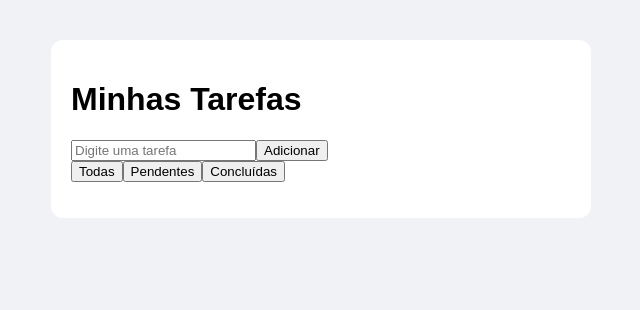
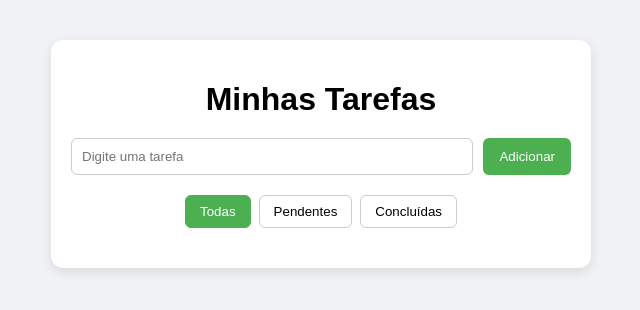
Before and after one commit to Lucavinini/Teste-Tecnico-Zaine, a React (Vite) app in the folder teste-zaine-estagio/: page / in a window 1280 px wide. Shown: the top 310 px of the page, without its empty margins (319-959 px from the left). Built offline with nearby package versions, Linux system fonts and the light colour scheme.

Commit message:
style: refaz e comenta o design inicial

```diff
--- a/teste-zaine-estagio/src/index.css
+++ b/teste-zaine-estagio/src/index.css
@@ -1,13 +1,178 @@
+/*Utilizar um estilo global vai me ajudar a visualizar melhor o projeto nessa fase,
+pois pretendo a partir dessa base, expandir para novas funcionalidades: novos botoes,
+cores, responsividade melhor, correção de bugs, ex: (Se a tarefa do user for muito longa o texto vai para o canto
+da tela).
+
+ * Eu começo com um reset básico do 'body'.
+ * Eu removo a 'margin' padrão do navegador e defino uma fonte 'sans-serif' limpa
+ * para consistência.
+ * O 'background-color' cinza claro (#f0f2f5) é para que o container
+ * principal da aplicação (que será branco) tenha um contraste e pareça "flutuar".
+ */
 body {
   margin: 0;
   font-family: Arial, sans-serif;
   background-color: #f0f2f5;
 }
 
+/*
+ * Este é o container principal que "segura" toda a aplicação.
+ * Eu defino um 'max-width' para que ele fique legível em telas grandes (não esticando demais).
+ * O 'margin: 40px auto' é um truque clássico: 40px de respiro vertical (topo/baixo)
+ * e 'auto' nas laterais, o que centraliza horizontalmente o bloco.
+ * O 'border-radius' e o 'box-shadow' são para criar o estilo de "card" moderno,
+ * dando profundidade e destacando-o do fundo cinza do body.
+ */
 .app-container {
   max-width: 500px;
   margin: 40px auto;
   padding: 20px;
   border-radius: 12px;
   background: #fff;
+  box-shadow: 0 4px 12px rgba(0, 0, 0, 0.1);
 }
+
+header h1 {
+  text-align: center;
+  margin-bottom: 20px;
+}
+
+/* --- Formulário --- */
+/*
+ * Aqui eu uso Flexbox para o layout do formulário (input + botão).
+ * 'display: flex' coloca os dois itens lado a lado, na horizontal.
+ * 'gap: 10px' é a forma moderna de aplicar um espaçamento consistente
+ * entre os itens flex (o input e o botão), substituindo o uso de margens.
+ */
+.task-form {
+  display: flex;
+  gap: 10px;
+  margin-bottom: 20px;
+}
+
+/*
+ * A regra mais importante aqui é 'flex: 1'.
+ * Como o pai (.task-form) é um flex container, 'flex: 1' diz ao input para
+ * "crescer e ocupar todo o espaço horizontal disponível".
+ * Isso empurra o botão "Adicionar" para o canto e faz o layout ser fluido.
+ */
+.task-input {
+  flex: 1;
+  padding: 10px;
+  border: 1px solid #ccc;
+  border-radius: 6px;
+}
+
+/* * Estilização padrão do botão de submit. Eu removo a borda,
+ * dou uma cor de fundo verde (indicando ação positiva) e mudo o cursor.
+ */
+.task-form button {
+  padding: 10px 16px;
+  border: none;
+  border-radius: 6px;
+  background: #4caf50;
+  color: white;
+  cursor: pointer;
+}
+
+/* Feedback visual simples ao passar o mouse. */
+.task-form button:hover {
+  background: #45a049;
+}
+
+/* --- Filtros --- */
+/* * Eu também uso Flexbox para os botões de filtro.
+ * 'justify-content: center' centraliza o grupo de botões horizontalmente no container.
+ */
+.filter-controls {
+  display: flex;
+  justify-content: center;
+  gap: 8px;
+  margin-bottom: 20px;
+}
+
+/* Estilo padrão de um botão de filtro (estado "inativo"). */
+.filter-btn {
+  padding: 8px 14px;
+  border: 1px solid #ccc;
+  border-radius: 6px;
+  background: white;
+  cursor: pointer;
+}
+
+/*
+ * Este é o seletor-chave que conecta o CSS ao meu estado do React.
+ * Eu uso um seletor encadeado (.filter-btn.active). Quando meu componente React
+ * (FiltrosTarefas) adiciona dinamicamente a classe 'active' ao botão,
+ * este estilo é aplicado, sobrescrevendo o padrão (fundo verde, texto branco),
+ * mostrando visualmente qual filtro está selecionado.
+ */
+.filter-btn.active {
+  background: #4caf50;
+  color: white;
+  border-color: #4caf50;
+}
+
+/* --- Lista de tarefas --- */
+/*
+ * Reset padrão para a <ul> da lista.
+ * 'list-style: none' remove os "bullet points" (bolinhas).
+ * 'padding: 0' remove o recuo (indentação) padrão que os navegadores aplicam em listas.
+ */
+.task-list {
+  list-style: none;
+  padding: 0;
+}
+
+/*
+ * Eu uso Flexbox novamente para cada item (o <li>).
+ * Isso alinha os filhos (botão toggle, texto, botão remover) horizontalmente.
+ * 'align-items: center' é crucial aqui para garantir que, mesmo com fontes
+ * ou elementos de tamanhos diferentes (como os ícones e o texto),
+ * todos fiquem perfeitamente alinhados na vertical (no centro).
+ */
+.task-item {
+  display: flex;
+  align-items: center;
+  gap: 10px;
+  padding: 8px;
+  border-bottom: 1px solid #eee; /* Separador leve */
+}
+
+/*
+ * Este é o outro seletor que depende do meu estado do React.
+ * Quando o estado da tarefa muda, o React adiciona a classe 'completed' ao <li> (o .task-item).
+ * Eu uso este seletor descendente para aplicar o 'line-through' (riscado)
+ * e a cor cinza *apenas* no texto (.task-text), e não nos botões.
+ */
+.task-item.completed .task-text {
+  text-decoration: line-through;
+  color: #888;
+}
+
+/*
+ * Eu removo o estilo padrão do botão de toggle para que ele pareça mais um ícone
+ * clicável do que um botão HTML padrão.
+ */
+.toggle-btn {
+  border: none;
+  background: transparent;
+  font-size: 18px;
+  cursor: pointer;
+}
+
+/*
+ * Além de resetar o estilo, a regra mais importante aqui é 'margin-left: auto'.
+ * Como o pai (.task-item) é 'display: flex', aplicar 'margin-left: auto'
+ * em um item filho (este botão) é um "truque" do Flexbox.
+ * Ele força o item a preencher toda a margem disponível à sua esquerda,
+ * "empurrando" ele automaticamente para o canto direito do container.
+ * É como eu faço o ícone da lixeira ficar sempre alinhado à direita.
+ */
+.remove-btn {
+  margin-left: auto;
+  border: none;
+  background: transparent;
+  cursor: pointer;
+  font-size: 16px;
+}
```
